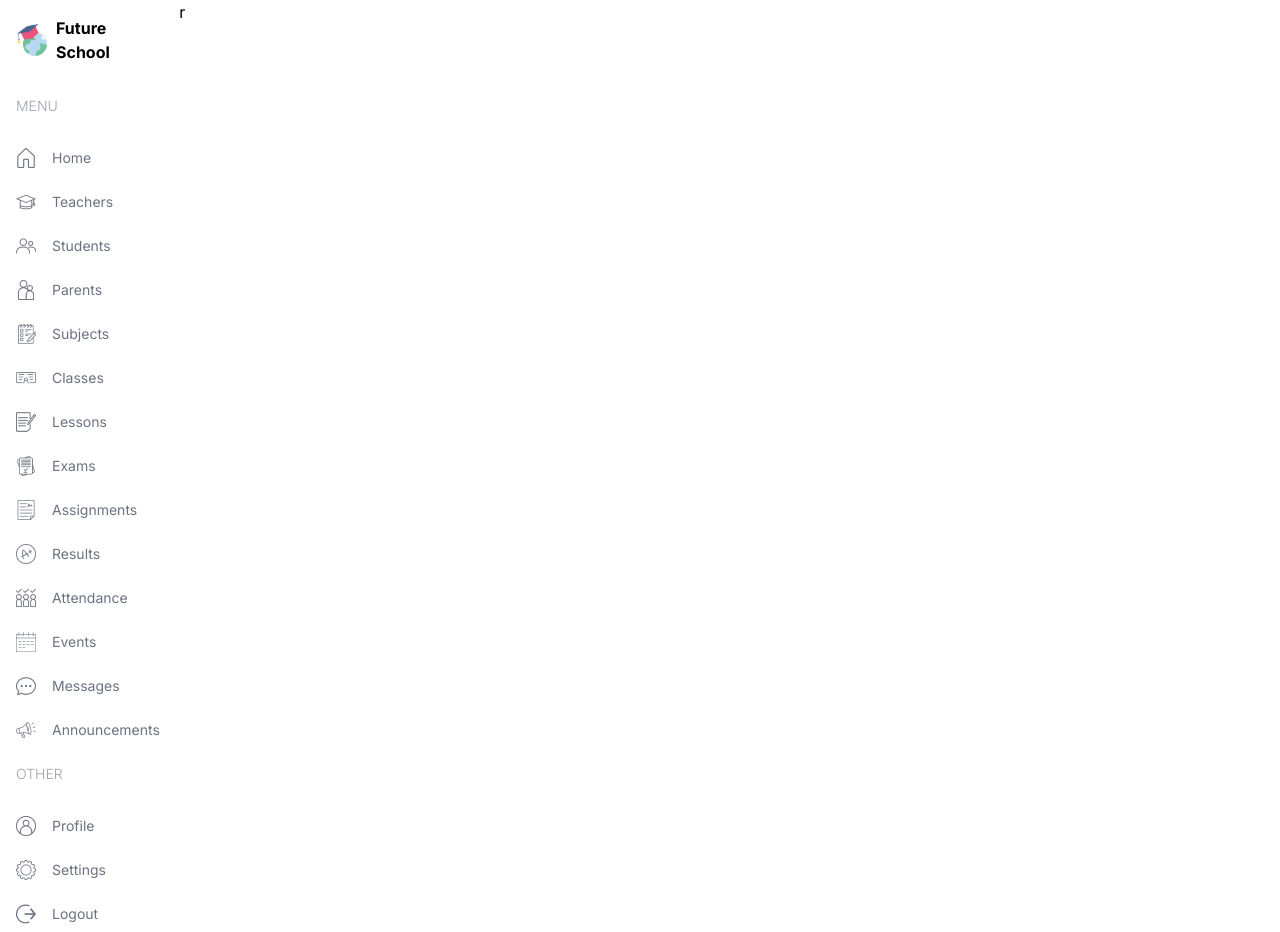
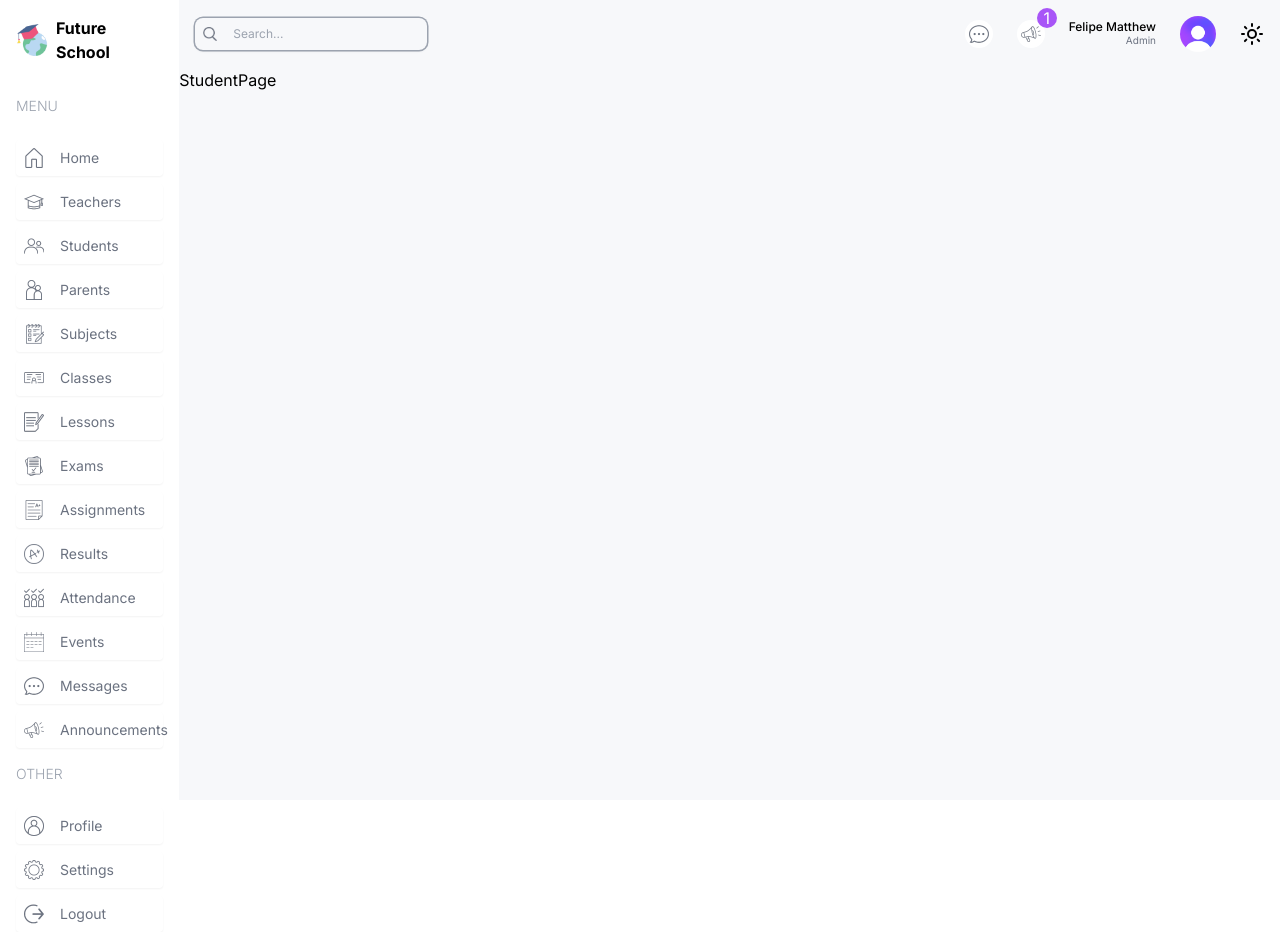
Before and after one commit to FelipeMatthew/school-management, a Next.js app: page /student in a window 1280 px wide. Built offline with nearby package versions, Linux system fonts and the light colour scheme.

Commit message:
feat: Navigation bar

```diff
--- a/package.json
+++ b/package.json
@@ -21,6 +21,7 @@
     "autoprefixer": "^10.4.20",
     "eslint": "^8",
     "eslint-config-next": "14.2.5",
+    "lucide-react": "^0.452.0",
     "postcss": "^8.4.47",
     "tailwindcss": "^3.4.13",
     "typescript": "^5"
--- a/src/app/(dashboard)/layout.tsx
+++ b/src/app/(dashboard)/layout.tsx
@@ -1,24 +1,31 @@
 import Image from "next/image";
-import Link from "next/link"
+import Link from "next/link";
 import Menu from "../../components/Menu";
+import Navbar from "../../components/Navbar";
 
 export default function DashboardLayout({
   children,
 }: Readonly<{
   children: React.ReactNode;
 }>) {
-  return <div className="h-screen flex">
+  return (
+    <div className="h-screen flex">
       {/* LEFT */}
       <div className="w-[16%] md:w-[8%] lg:w-[20%] xl:w-[14%] p-4">
-      <Link href="/" className="flex items-center justify-center lg:justify-start gap-2">
-        <Image src="/logo.png" alt="logo" width={32} height={32}/>
+        <Link
+          href="/"
+          className="flex items-center justify-center lg:justify-start gap-2"
+        >
+          <Image src="/logo.png" alt="logo" width={32} height={32} />
           <span className="hidden lg:block font-bold">Future School</span>
         </Link>
-      <Menu/>
+        <Menu />
       </div>
       {/* RIGHT */}
-    <div className="w-[84%] md:w-[92%] lg:w-[80%] xl:w-[86%]">
-      r
+      <div className="w-[84%] md:w-[92%] lg:w-[80%] xl:w-[86%] bg-[#F7F8FA]">
+        <Navbar />
+        {children}
       </div>
-  </div>;
+    </div>
+  );
 }
--- a/src/components/Menu.tsx
+++ b/src/components/Menu.tsx
@@ -119,19 +119,25 @@
 const Menu = () => {
   return (
     <div className="mt-4 text-sm">
-      {menuItems.map(i => (
+      {menuItems.map((i) => (
         <div key={i.title} className="flex flex-col gap-2">
-          <span className="hidden lg:block text-gray-400 font-light my-4">{i.title}</span>
-          {i.items.map(item => (
-            <Link key={item.label} href={item.href} className="flex items-center justify-center lg:justify-start gap-4 text-gray-500 py-2">
-              <Image src={item.icon} alt={item.label} width={20} height={20}/>
+          <span className="hidden lg:block text-gray-400 font-light my-4">
+            {i.title}
+          </span>
+          {i.items.map((item) => (
+            <Link
+              key={item.label}
+              href={item.href}
+              className="flex items-center shadow-sm justify-center lg:justify-start gap-4 text-gray-500 p-2 rounded hover:bg-gray-200 duration-300"
+            >
+              <Image src={item.icon} alt={item.label} width={20} height={20} />
               <span className="hidden lg:block">{item.label}</span>
             </Link>
           ))}
         </div>
       ))}
     </div>
-  )
-}
+  );
+};
 
-export default Menu
+export default Menu;
--- a/src/components/Navbar.tsx
+++ b/src/components/Navbar.tsx
@@ -1,6 +1,32 @@
+import Image from "next/image"
+import { Sun } from "lucide-react"
+
 const Navbar = () => {
   return (
-    <div>Navbar</div>
+    <div className="flex items-center justify-between p-4">
+      {/* SEARCH BAR */}
+      <div className="hidden md:flex items-center gap-4 rounded-lg shadow text-xs ring-[1.5px] ring-gray-400 p-2">
+        <Image src="/search.png" alt="" height={14} width={14}/>
+        <input type="text" placeholder="Search..." className="w-[200px] bg-transparent outline-none"/>
+      </div>
+      {/* ICONS & USER */}
+      <div className="flex items-center gap-6 justify-end w-full">
+        <div className="bg-white rounded-full w-7 h-7 flex items-center justify-center cursor-pointer hover:bg-gray-200 duration-300">
+          <Image src="/message.png" alt="" width={20} height={20}/>
+        </div>
+        <div className="bg-white rounded-full w-7 h-7 flex items-center justify-center cursor-pointer relative hover:bg-gray-200 duration-300">
+          <Image src="/announcement.png" alt="" width={20} height={20}/>
+          {/* NOTIFICATION ICON */}
+          <div className="absolute -top-3 -right-3 w-5 h-5 rounded-full flex items-center justify-center bg-purple-500 text-white">1</div>
+        </div>
+        <div className="flex flex-col">
+          <span className="text-xs leading-3 font-medium">Felipe Matthew</span>
+          <span className="text-[10px] text-gray-500 text-right">Admin</span>
+        </div>
+        <Image src="/avatar.png" alt="avatar" width={36} height={36} className="rounded-full cursor-pointer" />
+        <Sun />
+      </div>
+    </div>
   )
 }
 
```
Also changed, not shown: 2 other files (tests, documents, lock files or other folders). Lines whose indentation alone changed are shown as unchanged.
